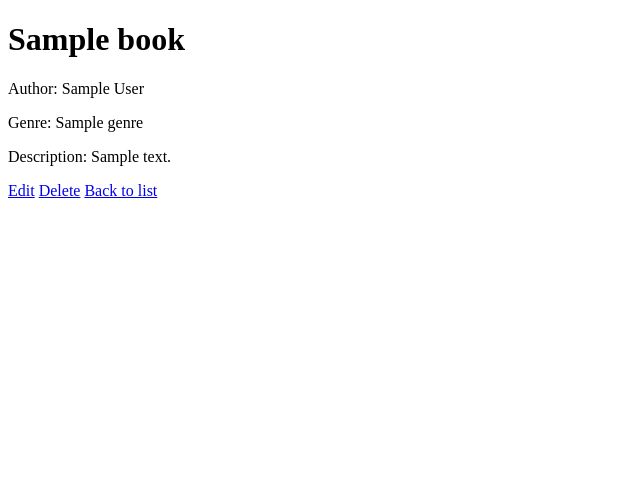
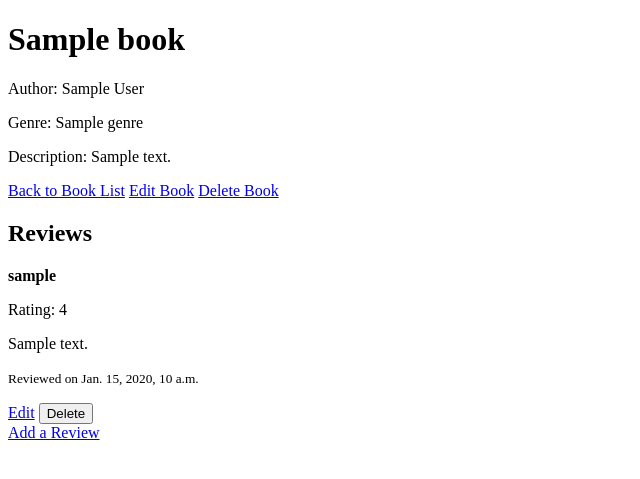
Before and after one commit to LuanaSeres/API_BookVerse, a Django app: template bookVerse/templates/book_detail.html in a window 1280 px wide. Shown: the top 479 px of the page, without its empty margins (0-640 px from the left). Run offline with Django 5.2, Linux system fonts and the light colour scheme; the template is opened without the code that fills it: most values are stand-ins (such as "Sample title", 1, 10 or a date in 2020).

Commit message:
fix: adicionado o campo pra review

```diff
--- a/bookVerse/templates/book_detail.html
+++ b/bookVerse/templates/book_detail.html
@@ -7,9 +7,26 @@
     <h1>{{ book.title }}</h1>
     <p>Author: {{ book.author }}</p>
     <p>Genre: {{ book.genre }}</p>
-    <p>Description: {{book.description }}</p>
-    <a href="{% url 'book-update' book.id %}">Edit</a>
-    <a href="{% url 'book-delete' book.id %}">Delete</a>
-    <a href="{% url 'book-list' %}">Back to list</a>
+    <p>Description: {{ book.description }}</p>
+
+    <a href="{% url 'book-list' %}">Back to Book List</a>
+    <a href="{% url 'book-update' book.pk %}">Edit Book</a>
+    <a href="{% url 'book-delete' book.pk %}">Delete Book</a>
+
+    <h2>Reviews</h2>
+    {% for review in reviews %}
+    <div>
+        <p><strong>{{ review.user.username }}</strong></p>
+        <p>Rating: {{ review.rating }}</p>
+        <p>{{ review.comment }}</p>
+        <p><small>Reviewed on {{ review.created_at }}</small></p>
+        <a href="{% url 'review-edit' review.pk %}">Edit</a>
+        <form action="{% url 'review-delete' review.pk %}" method="post" style="display:inline;">
+            {% csrf_token %}
+            <button type="submit">Delete</button>
+        </form>
+    </div>
+    {% endfor %}
+    <a href="{% url 'review-add' book.pk %}">Add a Review</a>
 </body>
 </html>
```
